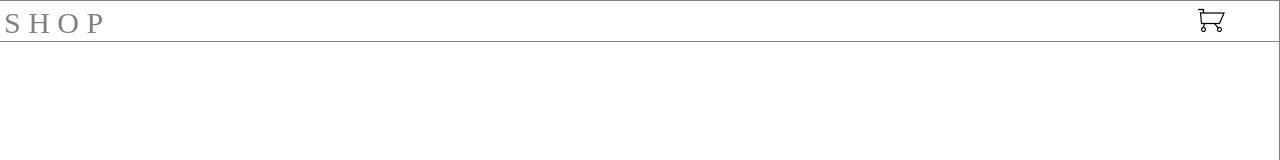
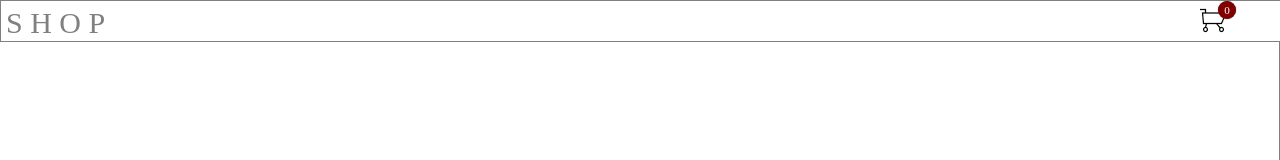
Before and after one commit to mariamkhmahran/miniCart, an Angular app in the folder Cart/: page /cart in a window 1280 px wide. Shown: the top 160 px of the page. Built offline with nearby package versions, Linux system fonts and the light colour scheme.

Commit message:
added cart's sidenav views and functionalities

```diff
--- a/Cart/src/app/app.component.css
+++ b/Cart/src/app/app.component.css
@@ -1,81 +1,108 @@
-.header a,.home {
-    text-decoration:none;
+.header,.sidenav{
+    position:fixed;
+    z-index:1;
+    background-color:#fff
 }
-.header {
+.header a,.home{
+    text-decoration:none
+}
+.header{
     float:right;
-    background-color:#fff;
     border-style:solid;
     border-color:gray;
     border-width:1px;
     text-align:center;
     height:40px;
-    width:100%
+    width:100%;
+    top:0;
+    left:0;
+    margin-bottom:20px
 }
-.header a {
+.header a{
     float:left
 }
-.cart_btn {
+.cart_btn{
     text-align:right;
     width:20%;
     margin-top:7px
 }
-.home {
+.home{
     text-align:left;
     margin:5px;
     color:gray;
     font-size:30px;
     width:75%
 }
-
-.sidenav {
-    height: 100%;
-    width: 0;
-    position: fixed;
-    z-index: 1;
-    top: 42px;
-    right: 0;
-    background-color: #fff;
-    overflow-x: hidden;
-    padding-top: 60px;
-    transition: 0.5s;
-    border-left-style: solid;
-    border-left-width: 1px;
-    border-left-color: gray;
+.sidenav{
+    height:100%;
+    width:0;
+    top:42px;
+    right:0;
+    overflow-x:hidden;
+    padding-top:60px;
+    transition:.5s;
+    border-left-style:solid;
+    border-left-width:1px;
+    border-left-color:gray
 }
-
-.sidenavOpen {
-    width: 45% !important;
+.sidenavOpen{
+    width:45%!important
 }
-#main.sidenavOpen {
-    width: 55% !important;
+#main.sidenavOpen{
+    width:55%!important
 }
-
-#main.sidenavOpen /deep/ router-outlet + app-market .card {
-    width: 45% !important;
+#main.sidenavOpen /deep/ router-outlet+app-market .card{
+    width:45%!important
 }
-.sidenav .closebtn {
-    text-decoration: none;
-    font-size: 25px;
-    color: #101010;
-    display: block;
-    transition: 0.3s;
-    position: absolute;
-    top: 0;
-    left: 25px;
-    font-size: 36px;
-    margin-right: 50px;
+.sidenav .closebtn,.sidenav .title{
+    width:20%;
+    float:left;
+    text-decoration:none;
+    color:#101010;
+    display:block;
+    transition:.3s;
+    font-size:36px;
+    margin-right:50px;
+    position:absolute;
+    top:0
 }
-
-#main {
-    transition: margin-left .5s;
-    padding: 20px;
+.sidenav .closebtn{
+    left:25px
 }
-
-@media screen and (max-width: 450px) {
-    .sidenavOpen {
-        width: 100% !important;
+.sidenav .title{
+    left:65px
+}
+#main{
+    margin-top:40px;
+    transition:margin-left .5s;
+    padding:20px;
+    z-index:2
+}
+.cart_btn[data-badge]:after{
+    content:attr(data-badge);
+    position:absolute;
+    top:0;
+    right:45px;
+    font-size:.7em;
+    background:maroon;
+    color:#fff;
+    width:18px;
+    height:18px;
+    text-align:center;
+    line-height:18px;
+    border-radius:50%;
+    box-shadow:0 0 1px #333
+}
+@media screen and (max-width:600px){
+    .sidenavOpen{
+        width:100%!important
     }
-    #main.sidenavOpen {
-        width: 0px !important;
+    #main.sidenavOpen{
+        width:0!important
+    }
+    .cart_btn[data-badge]:after{
+        position:absolute;
+        top:0;
+        right:0
     }
 }
--- a/Cart/src/app/app.component.html
+++ b/Cart/src/app/app.component.html
@@ -1,11 +1,11 @@
 <div class="header">
   <a class="home" routerLink="market">S H O P</a>
-  <a class="cart_btn" [routerLink]="" (click)="openNav()"> <img src="assets/CheckoutIcon.png"></a>
+  <a class="cart_btn" id="cart_btn" [routerLink]="" (click)="openNav()" data-badge="0"> <img src="assets/CheckoutIcon.png"></a>
 </div>
 
 <div id="mySidenav" class="sidenav">
-  <a href="javascript:void(0)" class="closebtn" (click)="closeNav()" style="width:20%;float:left">&times;</a>
-  <h1 style="width:20%;float:left">ITEMS</h1>
+  <a href="javascript:void(0)" class="closebtn" (click)="closeNav()">&times;</a>
+  <span class="title">ITEMS</span>
   <app-cart></app-cart>
 </div>
 
--- a/Cart/src/app/app.component.ts
+++ b/Cart/src/app/app.component.ts
@@ -1,4 +1,6 @@
 import { Component } from '@angular/core';
+import { CartService } from './cart.service';
+import * as localForage from 'localforage';
 
 @Component({
   selector: 'app-root',
@@ -6,7 +8,27 @@ import { Component } from '@angular/core';
   styleUrls: ['./app.component.css']
 })
 export class AppComponent {
+  constructor(private cartService: CartService){
+    var self = this;
+
+    localForage.getItem('items').then(function (value) {
+      let items: [any];
+      if(value){
+          items = value as [any];
+      } else {
+          items = [] as [any];
+      }
+      self.cartCount = items.length;
+
+      var count = self.cartCount + "";
+      document.getElementById("cart_btn").setAttribute("data-badge", count);
+
+    }).catch(function (err) {
+        console.log(err);
+    });
+  }
   title = 'app';
+  cartCount: number;
 
   /* Set the width of the side navigation to 250px */
   openNav() {
```
